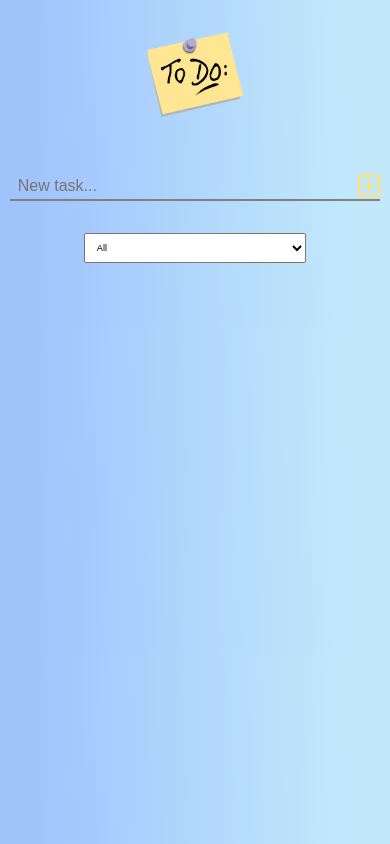
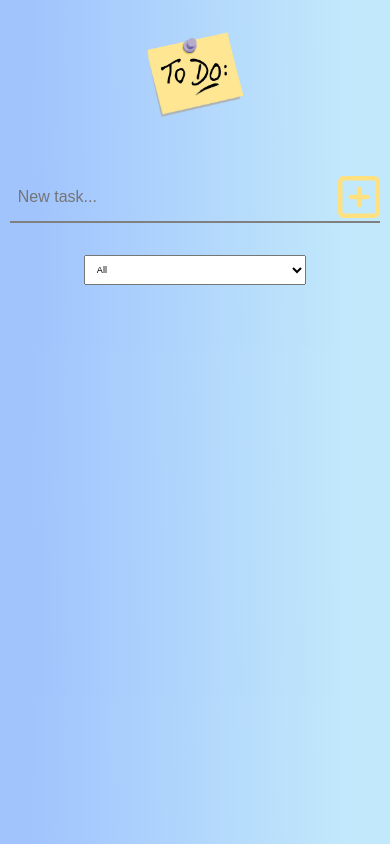
Before and after one commit to IgorGryp/to-do-list-app-react, a React (Create React App) app: page / in a window 390 px wide. Built offline with nearby package versions, Linux system fonts and the light colour scheme; the HTML template or start-up script is replaced by a standard one.

Commit message:
changed add button

```diff
--- a/src/index.css
+++ b/src/index.css
@@ -147,9 +147,9 @@ select option {
   h1 img {
     width: 6rem;
   }
-  .add-button-icon {
+  /*  .add-button-icon {
     font-size: 1.6rem;
-  }
+  } */
   .star-button-icon {
     font-size: 1.4rem;
   }
```
